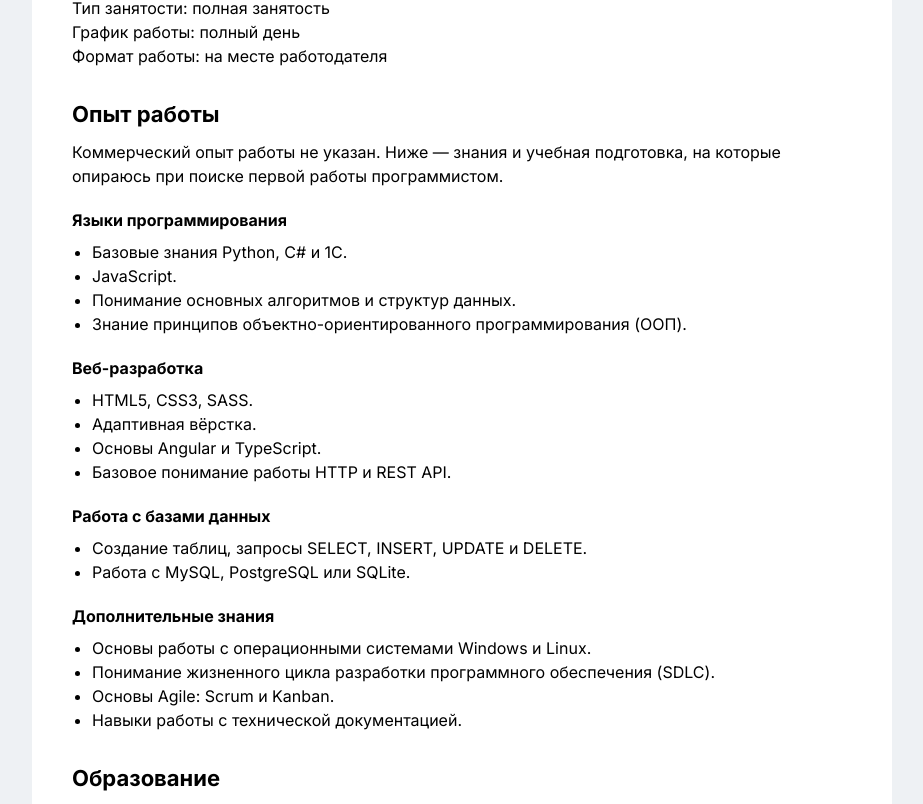
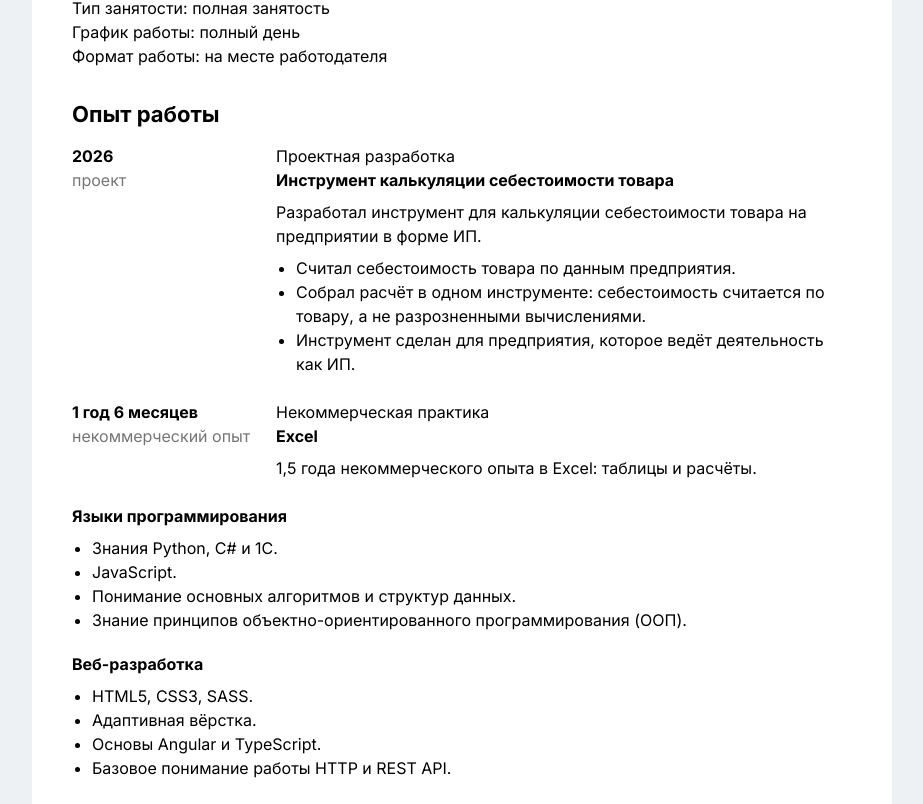
Before and after one commit to XMODERX/murzamatov-resume, a Next.js app: page / in a window 1280 px wide. Shown: the part 554-1358 px from the top of the page, without its empty margins (178-1101 px from the left). Built offline with nearby package versions, Linux system fonts and the light colour scheme.

Commit message:
Add Excel practice and a product-costing project to the resume.
Replace the basic-knowledge wording, and describe the costing tool for an individual entrepreneur without calling it a diploma.

Co-authored-by: ashyrovsasha18 <ashyrovsasha18@icloud.com>

```diff
--- a/src/components/resume-document.tsx
+++ b/src/components/resume-document.tsx
@@ -11,6 +11,7 @@ const skills = [
   "Python",
   "C#",
   "1С",
+  "Excel",
   "SQL",
   "MySQL",
   "PostgreSQL",
@@ -88,17 +89,58 @@ export function ResumeDocument() {
 
       <section>
         <SectionTitle>Опыт работы</SectionTitle>
-        <p className="mt-3 text-[16px] leading-6">
-          Коммерческий опыт работы не указан. Ниже — знания и учебная
-          подготовка, на которые опираюсь при поиске первой работы
-          программистом.
-        </p>
 
-        <h3 className="mt-5 text-[16px] font-bold leading-6">
+        <div className="mt-4 grid grid-cols-1 gap-2 sm:grid-cols-[180px_minmax(0,1fr)] sm:gap-6">
+          <div>
+            <p className="text-[16px] font-bold leading-6">2026</p>
+            <p className="text-[16px] leading-6 text-[#767676]">проект</p>
+          </div>
+          <div>
+            <p className="text-[16px] leading-6">Проектная разработка</p>
+            <p className="text-[16px] font-bold leading-6">
+              Инструмент калькуляции себестоимости товара
+            </p>
+            <p className="mt-2 text-[16px] leading-6">
+              Разработал инструмент для калькуляции себестоимости товара на
+              предприятии в форме ИП.
+            </p>
+            <ul className="mt-2 list-disc pl-5 text-[16px] leading-6">
+              <li>
+                Считал себестоимость товара по данным предприятия.
+              </li>
+              <li>
+                Собрал расчёт в одном инструменте: себестоимость считается по
+                товару, а не разрозненными вычислениями.
+              </li>
+              <li>
+                Инструмент сделан для предприятия, которое ведёт деятельность
+                как ИП.
+              </li>
+            </ul>
+          </div>
+        </div>
+
+        <div className="mt-6 grid grid-cols-1 gap-2 sm:grid-cols-[180px_minmax(0,1fr)] sm:gap-6">
+          <div>
+            <p className="text-[16px] font-bold leading-6">1 год 6 месяцев</p>
+            <p className="text-[16px] leading-6 text-[#767676]">
+              некоммерческий опыт
+            </p>
+          </div>
+          <div>
+            <p className="text-[16px] leading-6">Некоммерческая практика</p>
+            <p className="text-[16px] font-bold leading-6">Excel</p>
+            <p className="mt-2 text-[16px] leading-6">
+              1,5 года некоммерческого опыта в Excel: таблицы и расчёты.
+            </p>
+          </div>
+        </div>
+
+        <h3 className="mt-6 text-[16px] font-bold leading-6">
           Языки программирования
         </h3>
         <ul className="mt-2 list-disc pl-5 text-[16px] leading-6">
-          <li>Базовые знания Python, C# и 1С.</li>
+          <li>Знания Python, C# и 1С.</li>
           <li>JavaScript.</li>
           <li>Понимание основных алгоритмов и структур данных.</li>
           <li>
@@ -136,6 +178,7 @@ export function ResumeDocument() {
           </li>
           <li>Основы Agile: Scrum и Kanban.</li>
           <li>Навыки работы с технической документацией.</li>
+          <li>Excel — 1,5 года некоммерческого опыта.</li>
         </ul>
       </section>
 
@@ -187,8 +230,8 @@ export function ResumeDocument() {
           <Fact label="Обо мне">
             <div className="flex flex-col gap-3">
               <p>
-                Ищу первую работу программистом на полную занятость, полный
-                день, в Сургуте. К переезду и командировкам не готов.
+                Ищу работу программистом на полную занятость, полный день, в
+                Сургуте. К переезду и командировкам не готов.
               </p>
               <p>
                 Системно и аналитически подхожу к задачам, быстро осваиваю
```
Also changed, not shown: 1 other file (tests, documents, lock files or other folders).
